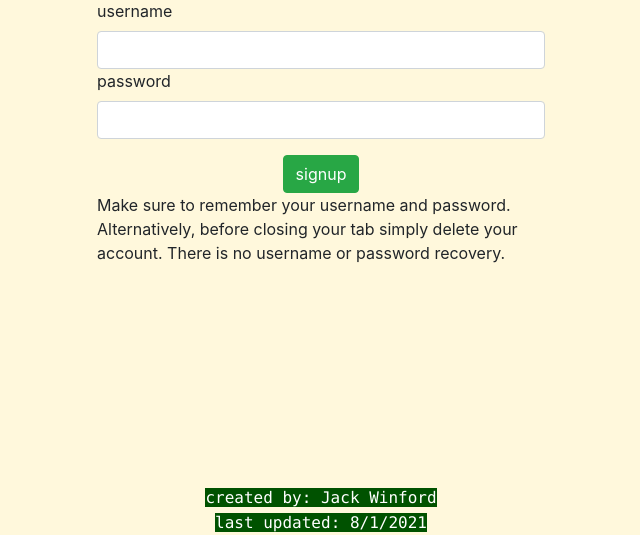
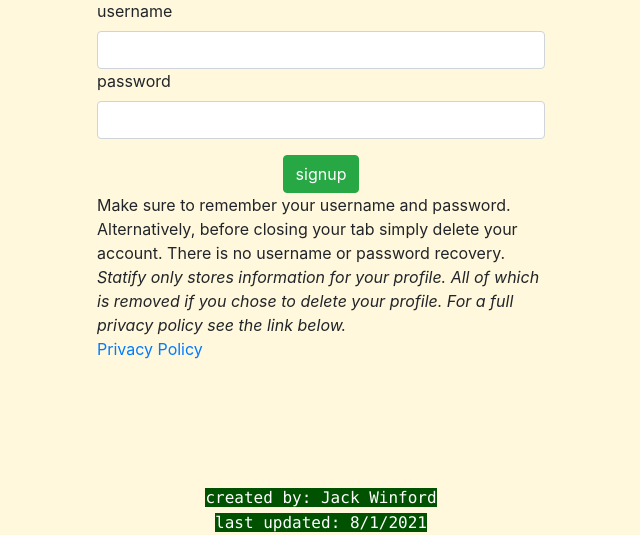
Before and after one commit to DevCapta1n/Spotify-Statistics, a Flask app: page /signup in a window 1280 px wide. Shown: the part 265-800 px from the top of the page, without its empty margins (319-959 px from the left). Run offline with Flask 2, Linux system fonts and the light colour scheme; some libraries are stand-ins or nearby versions.

Commit message:
added a link to my privacy policy

```diff
--- a/templates/login.html
+++ b/templates/login.html
@@ -41,7 +41,9 @@
                     </div>
                 </form>
                 {% if form_url == "signup" %}
-                <span>Make sure to remember your username and password. Alternatively, before closing your tab simply delete your account. There is no username or password recovery.</span>
+                <span>Make sure to remember your username and password. Alternatively, before closing your tab simply delete your account. There is no username or password recovery.</span><br>
+                <i>Statify only stores information for your profile. All of which is removed if you chose to delete your profile. For a full privacy policy see the link below.</i><br>
+                <a href="https://www.privacypolicies.com/live/521c66e2-fdc5-4a90-919f-8138a1697c51" target="_blank">Privacy Policy</a>
                 {% endif %}
                 <div id="flash_zone">
                     {% for category, message in get_flashed_messages(with_categories=True) %}
```
